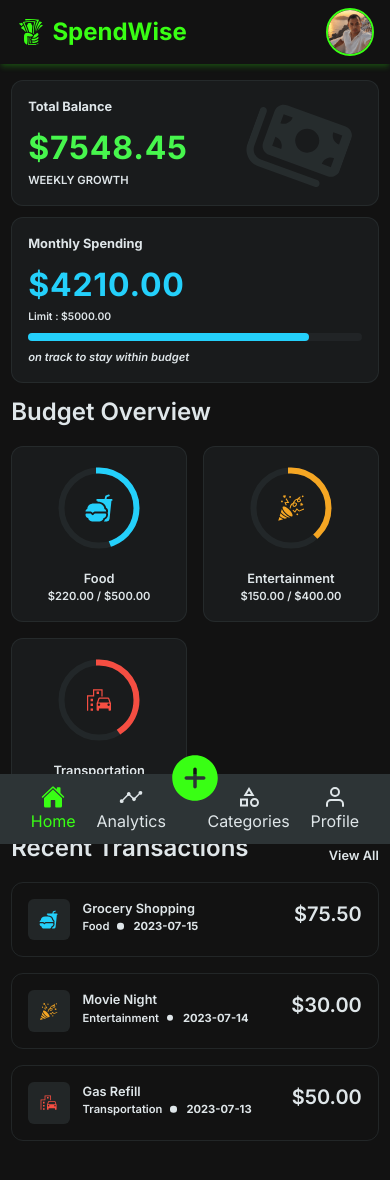
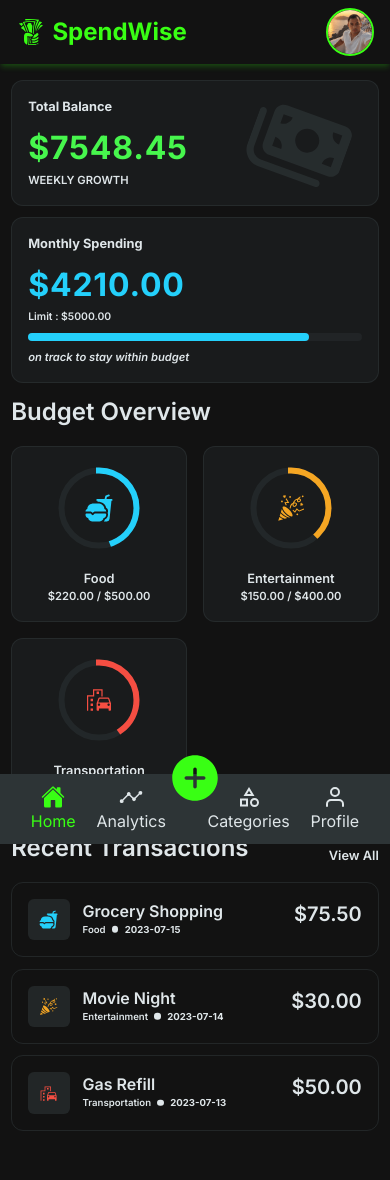
Before and after one commit to Andriamahay11master/SpendWise, a React (Vite) app: page /transactions in a window 390 px wide. Shown: the top 1180 px of the page. Built offline with nearby package versions, Linux system fonts and the light colour scheme.

Commit message:
finalization mobile expenses card for dashboard

```diff
--- a/src/styles/common/_variables.scss
+++ b/src/styles/common/_variables.scss
@@ -46,6 +46,7 @@ $shadow-bottom-primary:
   0 2px 4px -1px rgba(57, 255, 20, 0.06);
 
 // Breakpoints
+$breakpoint-xs: 360px;
 $breakpoint-sm: 640px;
 $breakpoint-md: 768px;
 $breakpoint-lg: 1024px;
--- a/src/styles/components/dashboard.scss
+++ b/src/styles/components/dashboard.scss
@@ -65,7 +65,6 @@
   margin-top: 1rem;
   &-top {
     @include flex-between;
-  }
     a {
       text-decoration: none;
       @include text-light-grey;
@@ -75,3 +74,4 @@
       }
     }
   }
+}
--- a/src/styles/components/expenses.scss
+++ b/src/styles/components/expenses.scss
@@ -1,16 +1,21 @@
 .expenses-card {
   text-decoration: none;
   @include flex-start;
-  margin-bottom: 1rem;
+  margin-bottom: 0.7rem;
   border-radius: $border-radius;
   border: 1px solid rgba($dark, 0.6);
   padding: 1rem;
   gap: 0.8rem;
+  transition: all 0.4s ease-in-out;
   &-icon {
     @include flex-center;
     padding: 0.7rem;
     border-radius: $border-radius-sm;
     background-color: rgba($dark, 0.6);
+  }
+  &:hover {
+    background-color: rgba($dark, 0.1);
+    text-decoration: none;
   }
   svg {
     font-size: 1.2rem;
@@ -21,10 +26,14 @@
     @include text-light-grey;
   }
   .expenses-card-info-plus {
-    font-size: 0.7rem;
+    font-size: 0.6rem;
     strong {
-      margin-left: 1.5rem;
+      margin-left: 1.2rem;
       position: relative;
+      @include max($breakpoint-xs) {
+        margin-left: 0;
+        padding-left: 0.2rem;
+      }
       &::before {
         content: "";
         background-color: $light-gray;
@@ -33,8 +42,12 @@
         border-radius: 50%;
         position: absolute;
         top: 50%;
-        left: -1rem;
+        left: -0.8rem;
         transform: translateY(calc(-50%));
+        @include max($breakpoint-xs) {
+          margin-left: 0;
+          display: none;
+        }
       }
     }
   }
```
Lines whose indentation alone changed are shown as unchanged.
